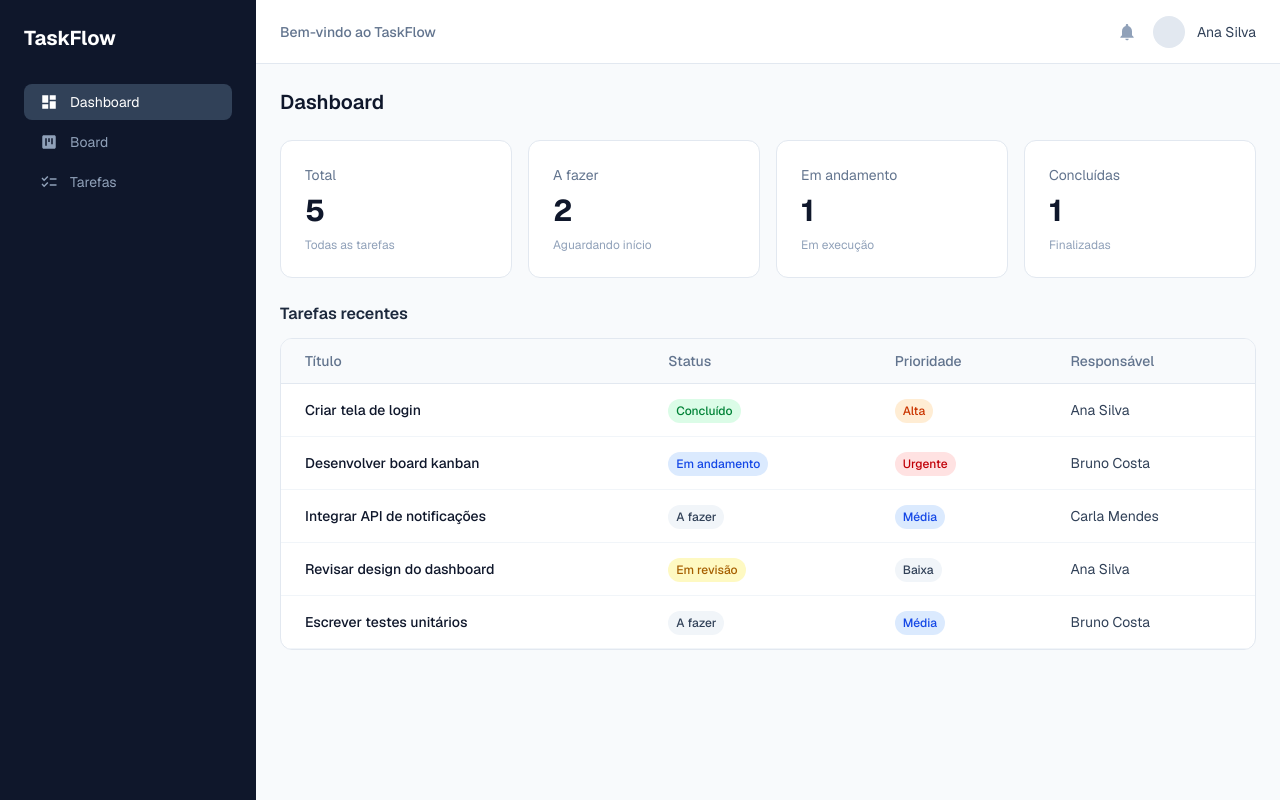
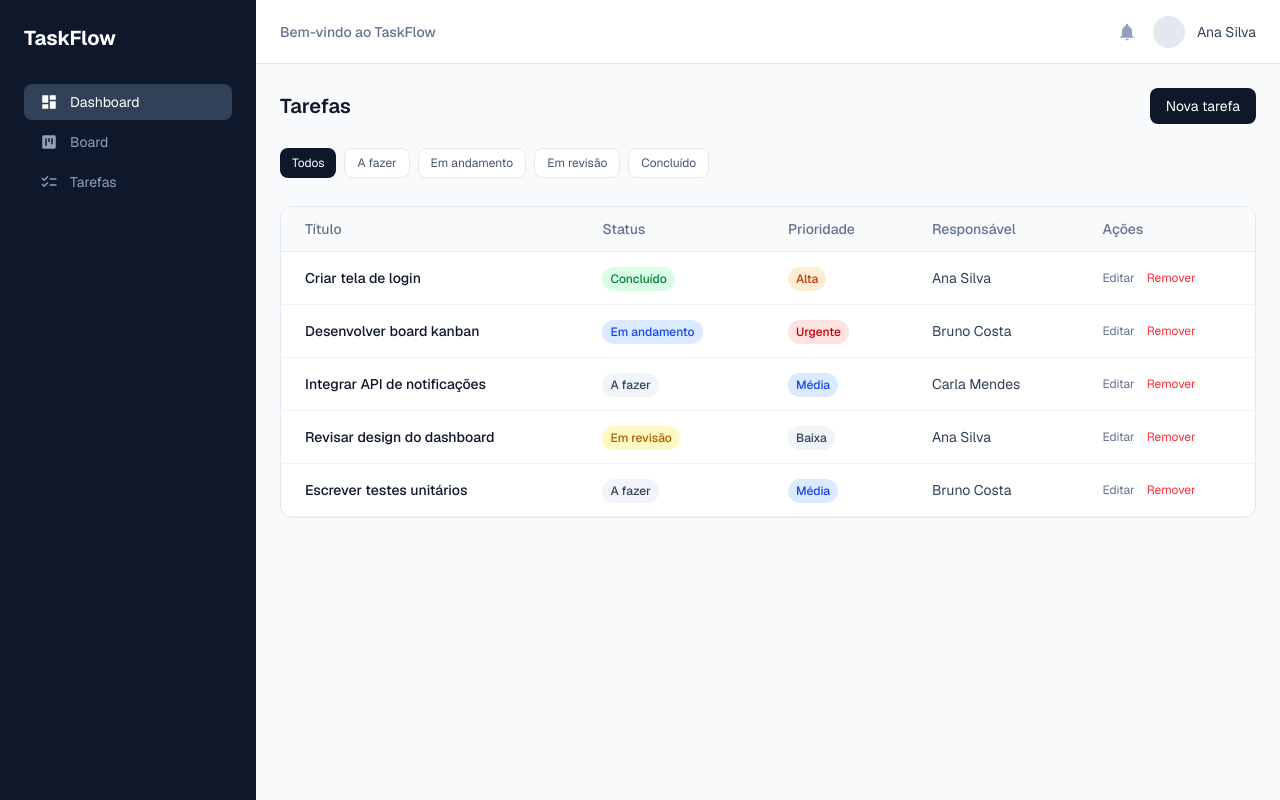
Before and after one commit to CaioMiranda12/taskflow-interface, a Next.js app: page / in a window 1280 px wide. Built offline with nearby package versions, Linux system fonts and the light colour scheme.

Commit message:
feat: add TanStack Query with Axios simulation and loading skeletons

```diff
--- a/src/app/layout.tsx
+++ b/src/app/layout.tsx
@@ -2,6 +2,7 @@ import type { Metadata } from "next";
 import { Geist } from "next/font/google";
 import { Sidebar } from "@/components/Sidebar";
 import { Header } from "@/components/Header";
+import { QueryProvider } from "@/contexts/QueryProvider";
 import { Toaster } from "sonner";
 import "./globals.css";
 
@@ -20,6 +21,7 @@ export default function RootLayout({
   return (
     <html lang="pt-BR">
       <body className={geist.className}>
+        <QueryProvider>
           <div className="flex h-screen overflow-hidden">
             <Sidebar />
             <div className="flex flex-col flex-1 overflow-hidden">
@@ -30,6 +32,7 @@ export default function RootLayout({
             </div>
           </div>
           <Toaster richColors position="bottom-right" />
+        </QueryProvider>
       </body>
     </html>
   );
--- a/src/app/page.tsx
+++ b/src/app/page.tsx
@@ -1,27 +1,108 @@
 "use client";
 
-import { StatCard } from "@/components/StatCard";
+import { useState } from "react";
+import { toast } from "sonner";
+import { Modal } from "@/components/Modal";
+import { TaskForm } from "@/components/TaskForm";
 import { TaskTable } from "@/components/TaskTable";
-import { useTaskMetrics } from "@/hooks/useTaskMetrics";
+import { TaskFilter } from "@/components/TaskFilter";
+import { ConfirmDialog } from "@/components/ConfirmDialog";
+import { TableSkeleton } from "@/components/TableSkeleton";
+import { useTaskStore } from "@/stores/useTaskStore";
+import { useTaskFilter } from "@/hooks/useTaskFilter";
+import { useTasks } from "@/hooks/useTasks";
+import { Task } from "@/types/task";
 
-export default function DashboardPage() {
-  const { total, todo, inProgress, done, recentTasks } = useTaskMetrics();
+export default function TasksPage() {
+  const tasks = useTaskStore((state) => state.tasks);
+  const removeTask = useTaskStore((state) => state.removeTask);
+
+  const { isLoading, isError } = useTasks();
+  const { activeFilter, filteredTasks, handleFilterChange } = useTaskFilter(tasks);
+
+  const [isModalOpen, setIsModalOpen] = useState(false);
+  const [taskToEdit, setTaskToEdit] = useState<Task | null>(null);
+  const [taskIdToRemove, setTaskIdToRemove] = useState<string | null>(null);
+
+  function handleOpenCreateModal() {
+    setTaskToEdit(null);
+    setIsModalOpen(true);
+  }
+
+  function handleOpenEditModal(task: Task) {
+    setTaskToEdit(task);
+    setIsModalOpen(true);
+  }
+
+  function handleCloseModal() {
+    setTaskToEdit(null);
+    setIsModalOpen(false);
+  }
+
+  function handleRequestRemove(taskId: string) {
+    setTaskIdToRemove(taskId);
+  }
+
+  function handleConfirmRemove() {
+    if (taskIdToRemove) {
+      removeTask(taskIdToRemove);
+      toast.error("Tarefa removida.");
+    }
+    setTaskIdToRemove(null);
+  }
+
+  function handleCancelRemove() {
+    setTaskIdToRemove(null);
+  }
 
   return (
     <div className="flex flex-col gap-6">
-      <h2 className="text-xl font-semibold text-slate-900">Dashboard</h2>
-
-      <div className="grid grid-cols-2 md:grid-cols-4 gap-4">
-        <StatCard title="Total" value={total} description="Todas as tarefas" />
-        <StatCard title="A fazer" value={todo} description="Aguardando início" />
-        <StatCard title="Em andamento" value={inProgress} description="Em execução" />
-        <StatCard title="Concluídas" value={done} description="Finalizadas" />
+      <div className="flex items-center justify-between">
+        <h2 className="text-xl font-semibold text-slate-900">Tarefas</h2>
+        <button
+          onClick={handleOpenCreateModal}
+          className="px-4 py-2 text-sm bg-slate-900 text-white rounded-lg hover:bg-slate-700 transition-colors"
+        >
+          Nova tarefa
+        </button>
       </div>
 
-      <div className="flex flex-col gap-3">
-        <h3 className="text-base font-semibold text-slate-800">Tarefas recentes</h3>
-        <TaskTable tasks={recentTasks} />
-      </div>
+      <TaskFilter value={activeFilter} onChange={handleFilterChange} />
+
+      {isLoading && <TableSkeleton />}
+
+      {isError && (
+        <div className="flex items-center justify-center py-16">
+          <span className="text-sm text-slate-500">Erro ao carregar tarefas.</span>
+        </div>
+      )}
+
+      {!isLoading && !isError && (
+        <TaskTable
+          tasks={filteredTasks}
+          showAssignee
+          onRemoveTask={handleRequestRemove}
+          onEditTask={handleOpenEditModal}
+        />
+      )}
+
+      {isModalOpen && (
+        <Modal
+          title={taskToEdit ? "Editar tarefa" : "Nova tarefa"}
+          onClose={handleCloseModal}
+        >
+          <TaskForm onClose={handleCloseModal} taskToEdit={taskToEdit ?? undefined} />
+        </Modal>
+      )}
+
+      {taskIdToRemove && (
+        <ConfirmDialog
+          title="Remover tarefa"
+          description="Tem certeza que deseja remover esta tarefa? Esta ação não pode ser desfeita."
+          onConfirm={handleConfirmRemove}
+          onCancel={handleCancelRemove}
+        />
+      )}
     </div>
   );
 }
--- /dev/null
+++ b/src/contexts/QueryProvider.tsx
@@ -0,0 +1,25 @@
+"use client";
+
+import { QueryClient, QueryClientProvider } from "@tanstack/react-query";
+import { useState } from "react";
+
+interface QueryProviderProps {
+  children: React.ReactNode;
+}
+
+export function QueryProvider({ children }: QueryProviderProps) {
+  const [queryClient] = useState(() => new QueryClient({
+    defaultOptions: {
+      queries: {
+        staleTime: 1000 * 60,
+        retry: 1,
+      },
+    },
+  }));
+
+  return (
+    <QueryClientProvider client={queryClient}>
+      {children}
+    </QueryClientProvider>
+  );
+}
--- /dev/null
+++ b/src/hooks/useTasks.ts
@@ -0,0 +1,18 @@
+import { useQuery } from "@tanstack/react-query";
+import { useTaskStore } from "@/stores/useTaskStore";
+import { fetchTasks } from "@/services/taskService";
+
+export function useTasks() {
+  const setTasks = useTaskStore((state) => state.setTasks);
+
+  const { isLoading, isError } = useQuery({
+    queryKey: ["tasks"],
+    queryFn: async () => {
+      const tasks = await fetchTasks();
+      setTasks(tasks);
+      return tasks;
+    },
+  });
+
+  return { isLoading, isError };
+}
--- /dev/null
+++ b/src/services/taskService.ts
@@ -0,0 +1,14 @@
+import axios from "axios";
+import { Task } from "@/types/task";
+import { tasks as mockTasks } from "@/data/tasks";
+
+const SIMULATED_DELAY = 1000;
+
+function simulateDelay(): Promise<void> {
+  return new Promise((resolve) => setTimeout(resolve, SIMULATED_DELAY));
+}
+
+export async function fetchTasks(): Promise<Task[]> {
+  await simulateDelay();
+  return mockTasks;
+}
--- a/src/stores/useTaskStore.ts
+++ b/src/stores/useTaskStore.ts
@@ -1,9 +1,9 @@
 import { create } from "zustand";
 import { Task, TaskStatus } from "@/types/task";
-import { tasks as mockTasks } from "@/data/tasks";
 
 interface TaskStore {
   tasks: Task[];
+  setTasks: (tasks: Task[]) => void;
   addTask: (task: Task) => void;
   updateTask: (taskId: string, data: Partial<Task>) => void;
   updateTaskStatus: (taskId: string, status: TaskStatus) => void;
@@ -11,7 +11,11 @@ interface TaskStore {
 }
 
 export const useTaskStore = create<TaskStore>((set) => ({
-  tasks: mockTasks,
+  tasks: [],
+
+  setTasks: (tasks: Task[]) => {
+    set(() => ({ tasks }));
+  },
 
   addTask: (task: Task) => {
     set((state: TaskStore) => ({
```
Lines whose indentation alone changed are shown as unchanged.
